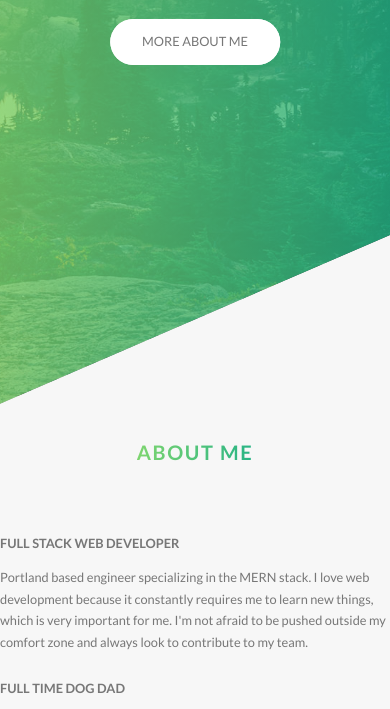
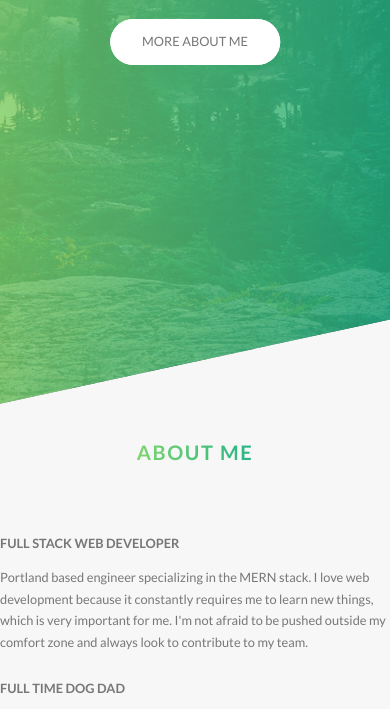
Before and after one commit to kyleludlow/portfolio_v3, a website: page index.html in a window 390 px wide. Shown: the part 398-1107 px from the top of the page. Drawn offline with Linux system fonts and the light colour scheme.

Commit message:
adds responsiveness to header and navigation icon

```diff
--- a/sass/layout/_header.scss
+++ b/sass/layout/_header.scss
@@ -11,6 +11,11 @@
   -webkit-clip-path: polygon(0 0, 100% 0, 100% 75vh, 0 100%);
   clip-path: polygon(0 0, 100% 0, 100% 75vh, 0 100%);
 
+  @include respond(phone) {
+    -webkit-clip-path: polygon(0 0, 100% 0, 100% 85vh, 0 100%);
+    clip-path: polygon(0 0, 100% 0, 100% 85vh, 0 100%);
+  }
+
   &__logo-box {
     position: absolute;
     top: 4rem;
@@ -21,10 +26,6 @@
     height: 3.5rem;
   }
 
-  &__logo:hover {
-    animation: moveInRight 3s ease-in;
-  }
-
   &__text-box {
     position: absolute;
     top: 40%;
--- a/sass/layout/_navigation.scss
+++ b/sass/layout/_navigation.scss
@@ -15,6 +15,16 @@
     box-shadow: 0 1rem 3rem rgba($color-black, .1);
     text-align: center;
     cursor: pointer;
+
+    @include respond(tab-port) {
+      top: 4rem;
+      right: 4rem;
+    }
+
+    @include respond(tab-phone) {
+      top: 3rem;
+      right: 3rem;
+    }
   }
 
   &__background {
@@ -29,6 +39,16 @@
 
     // custom-made transition from cubic-bezier website
     transition: transform .8s cubic-bezier(0.86, 0, 0.07, 1);
+
+    @include respond(tab-port) {
+      top: 4.5rem;
+      right: 4.5rem;
+    }
+
+    @include respond(tab-phone) {
+      top: 3.5rem;
+      right: 3.5rem;
+    }
 
   }
 
@@ -57,7 +77,7 @@
   }
 
   &__item {
-    margin-left: 1rem;
+    margin: 1rem;
   }
 
   &__link {
@@ -92,6 +112,8 @@
     }
 
   }
+
+  // FUNCTIONALITY
 
   // checkbox hack to initiate animation
   &__checkbox:checked ~ &__background {
```
Also changed, not shown: css/style.css.
